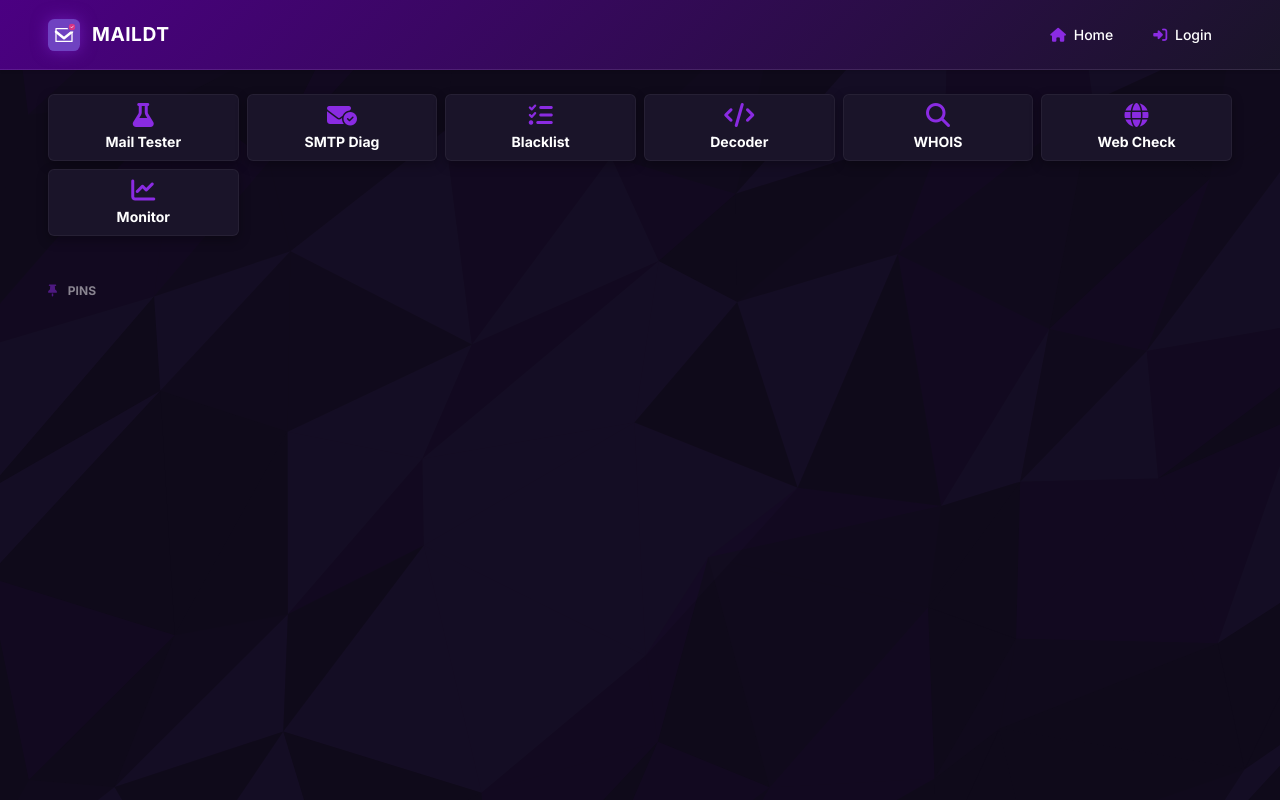
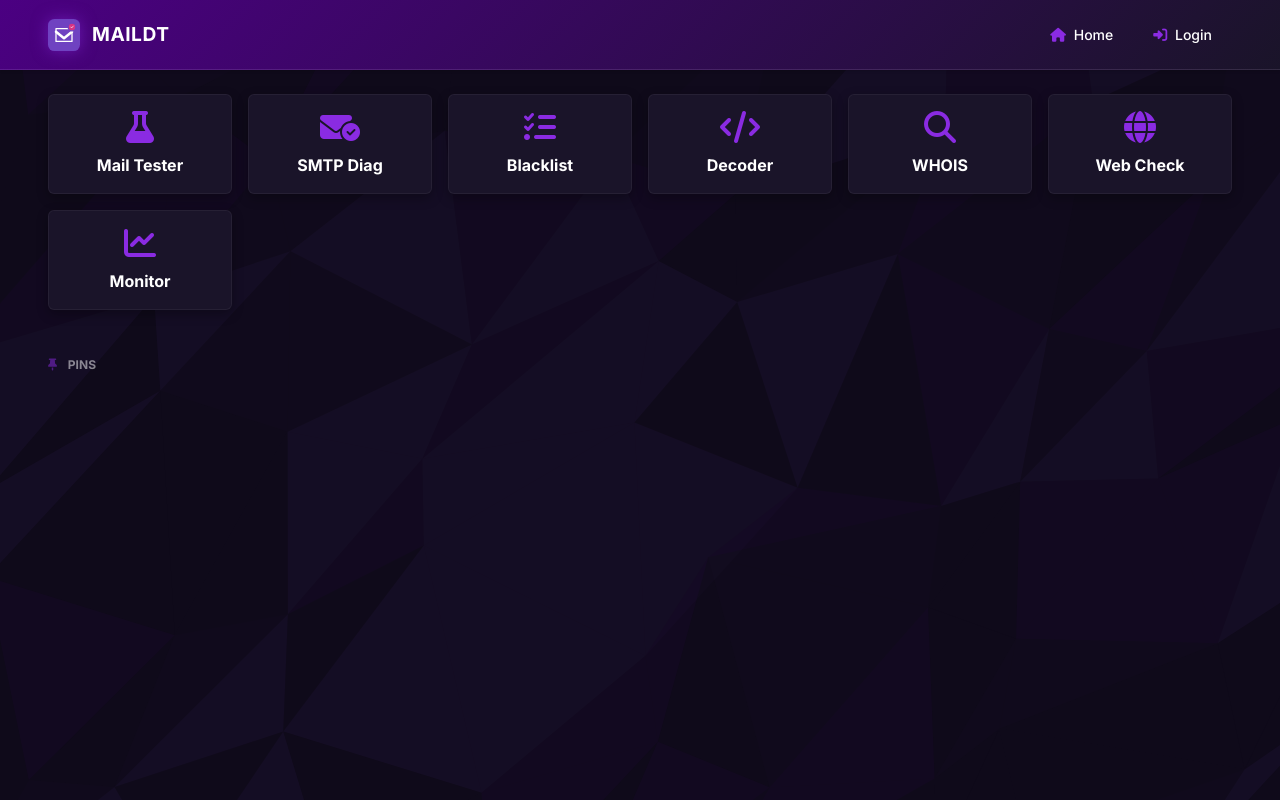
Before and after one commit to arumes31/mail-delivery-tester, a Flask app: page / in a window 1280 px wide. Run offline with Flask 3, Linux system fonts and the light colour scheme; data that the repository does not hold is empty; some libraries are stand-ins or nearby versions.

Commit message:
UI: Increase Home widget size for better visibility

```diff
--- a/templates/home.html
+++ b/templates/home.html
@@ -13,13 +13,13 @@
 </div>
 
 <!-- System Widgets -->
-<div class="row row-cols-2 row-cols-md-4 row-cols-lg-6 row-cols-xl-8 g-2 mb-5">
+<div class="row row-cols-2 row-cols-md-3 row-cols-lg-4 row-cols-xl-6 g-3 mb-5">
     <!-- Mail Tester -->
     <div class="col">
         <a href="/mail-tester" class="text-decoration-none h-100 d-block">
-            <div class="card h-100 home-widget border-0 shadow-lg text-center p-2">
-                <div class="widget-icon mb-1 text-primary"><i class="fa-solid fa-flask fa-xl"></i></div>
-                <div class="text-white small fw-bold">Mail Tester</div>
+            <div class="card h-100 home-widget border-0 shadow-lg text-center p-3">
+                <div class="widget-icon mb-2 text-primary"><i class="fa-solid fa-flask fa-2x"></i></div>
+                <div class="text-white fw-bold">Mail Tester</div>
             </div>
         </a>
     </div>
@@ -27,9 +27,9 @@
     <!-- SMTP Diagnostics -->
     <div class="col">
         <a href="/smtp-test" class="text-decoration-none h-100 d-block">
-            <div class="card h-100 home-widget border-0 shadow-lg text-center p-2">
-                <div class="widget-icon mb-1 text-primary"><i class="fa-solid fa-envelope-circle-check fa-xl"></i></div>
-                <div class="text-white small fw-bold">SMTP Diag</div>
+            <div class="card h-100 home-widget border-0 shadow-lg text-center p-3">
+                <div class="widget-icon mb-2 text-primary"><i class="fa-solid fa-envelope-circle-check fa-2x"></i></div>
+                <div class="text-white fw-bold">SMTP Diag</div>
             </div>
         </a>
     </div>
@@ -37,9 +37,9 @@
     <!-- Blacklist Check -->
     <div class="col">
         <a href="/blacklist-check" class="text-decoration-none h-100 d-block">
-            <div class="card h-100 home-widget border-0 shadow-lg text-center p-2">
-                <div class="widget-icon mb-1 text-primary"><i class="fa-solid fa-list-check fa-xl"></i></div>
-                <div class="text-white small fw-bold">Blacklist</div>
+            <div class="card h-100 home-widget border-0 shadow-lg text-center p-3">
+                <div class="widget-icon mb-2 text-primary"><i class="fa-solid fa-list-check fa-2x"></i></div>
+                <div class="text-white fw-bold">Blacklist</div>
             </div>
         </a>
     </div>
@@ -47,9 +47,9 @@
     <!-- Decode Spam -->
     <div class="col">
         <a href="/decode-spam" class="text-decoration-none h-100 d-block">
-            <div class="card h-100 home-widget border-0 shadow-lg text-center p-2">
-                <div class="widget-icon mb-1 text-primary"><i class="fa-solid fa-code fa-xl"></i></div>
-                <div class="text-white small fw-bold">Decoder</div>
+            <div class="card h-100 home-widget border-0 shadow-lg text-center p-3">
+                <div class="widget-icon mb-2 text-primary"><i class="fa-solid fa-code fa-2x"></i></div>
+                <div class="text-white fw-bold">Decoder</div>
             </div>
         </a>
     </div>
@@ -57,9 +57,9 @@
     {% if config.ENABLE_WHOIS %}
     <div class="col">
         <a href="/whois" class="text-decoration-none h-100 d-block">
-            <div class="card h-100 home-widget border-0 shadow-lg text-center p-2">
-                <div class="widget-icon mb-1 text-primary"><i class="fa-solid fa-search fa-xl"></i></div>
-                <div class="text-white small fw-bold">WHOIS</div>
+            <div class="card h-100 home-widget border-0 shadow-lg text-center p-3">
+                <div class="widget-icon mb-2 text-primary"><i class="fa-solid fa-search fa-2x"></i></div>
+                <div class="text-white fw-bold">WHOIS</div>
             </div>
         </a>
     </div>
@@ -68,9 +68,9 @@
     {% if config.ENABLE_WEBCHECK %}
     <div class="col">
         <a href="/web-check" class="text-decoration-none h-100 d-block">
-            <div class="card h-100 home-widget border-0 shadow-lg text-center p-2">
-                <div class="widget-icon mb-1 text-primary"><i class="fa-solid fa-globe fa-xl"></i></div>
-                <div class="text-white small fw-bold">Web Check</div>
+            <div class="card h-100 home-widget border-0 shadow-lg text-center p-3">
+                <div class="widget-icon mb-2 text-primary"><i class="fa-solid fa-globe fa-2x"></i></div>
+                <div class="text-white fw-bold">Web Check</div>
             </div>
         </a>
     </div>
@@ -78,9 +78,9 @@
 
     <div class="col">
         <a href="/dashboard" class="text-decoration-none h-100 d-block">
-            <div class="card h-100 home-widget border-0 shadow-lg text-center p-2">
-                <div class="widget-icon mb-1 text-primary"><i class="fa-solid fa-chart-line fa-xl"></i></div>
-                <div class="text-white small fw-bold">Monitor</div>
+            <div class="card h-100 home-widget border-0 shadow-lg text-center p-3">
+                <div class="widget-icon mb-2 text-primary"><i class="fa-solid fa-chart-line fa-2x"></i></div>
+                <div class="text-white fw-bold">Monitor</div>
             </div>
         </a>
     </div>
@@ -88,9 +88,9 @@
     {% if session.logged_in %}
     <div class="col">
         <a href="/recipients" class="text-decoration-none h-100 d-block">
-            <div class="card h-100 home-widget border-0 shadow-lg text-center p-2">
-                <div class="widget-icon mb-1 text-info"><i class="fa-solid fa-users fa-xl"></i></div>
-                <div class="text-white small fw-bold">Recipients</div>
+            <div class="card h-100 home-widget border-0 shadow-lg text-center p-3">
+                <div class="widget-icon mb-2 text-info"><i class="fa-solid fa-users fa-2x"></i></div>
+                <div class="text-white fw-bold">Recipients</div>
             </div>
         </a>
     </div>
@@ -109,10 +109,10 @@
     </div>
 </div>
 
-<div class="row row-cols-2 row-cols-md-4 row-cols-lg-6 row-cols-xl-8 g-2" id="custom-widgets-list">
+<div class="row row-cols-2 row-cols-md-3 row-cols-lg-4 row-cols-xl-6 g-3" id="custom-widgets-list">
     {% for widget in custom_widgets %}
     <div class="col" id="widget-col-{{ widget.id }}">
-        <div class="card h-100 home-widget border-0 shadow-lg p-2 position-relative" style="background: {{ widget.color }}15 !important; border-top: 2px solid {{ widget.color }} !important;">
+        <div class="card h-100 home-widget border-0 shadow-lg p-3 position-relative" style="background: {{ widget.color }}15 !important; border-top: 2px solid {{ widget.color }} !important;">
             {% if session.logged_in %}
             <div class="position-absolute top-0 end-0 p-1 d-flex" style="z-index: 5;">
                 <button class="btn btn-link btn-xs text-muted p-0 opacity-50 me-1" onclick='openEditModal({{ widget|tojson }})'><i class="fa-solid fa-edit" style="font-size: 0.6rem;"></i></button>
@@ -120,14 +120,14 @@
             </div>
             {% endif %}
             <a href="{{ widget.url }}" target="_blank" class="text-decoration-none text-center d-block">
-                <div class="widget-icon mb-1 d-flex justify-content-center align-items-center" style="height: 32px;">
+                <div class="widget-icon mb-2 d-flex justify-content-center align-items-center" style="height: 48px;">
                     {% if widget.image_path %}
-                        <img src="{{ widget.image_path }}" class="rounded-circle border" style="width: 32px; height: 32px; object-fit: cover; border-color: {{ widget.color }} !important;">
+                        <img src="{{ widget.image_path }}" class="rounded-circle border" style="width: 48px; height: 48px; object-fit: cover; border-color: {{ widget.color }} !important;">
                     {% else %}
-                        <i class="fa-solid {{ widget.icon }} fa-xl" style="color: {{ widget.color }} !important;"></i>
+                        <i class="fa-solid {{ widget.icon }} fa-2x" style="color: {{ widget.color }} !important;"></i>
                     {% endif %}
                 </div>
-                <div class="text-white small fw-bold text-truncate px-1" title="{{ widget.title }}">{{ widget.title }}</div>
+                <div class="text-white fw-bold text-truncate px-1" title="{{ widget.title }}">{{ widget.title }}</div>
                 {% if widget.is_private %}<div style="font-size: 0.4rem;" class="text-warning text-uppercase fw-bold"><i class="fa-solid fa-lock me-1"></i>Private</div>{% endif %}
             </a>
         </div>
```
